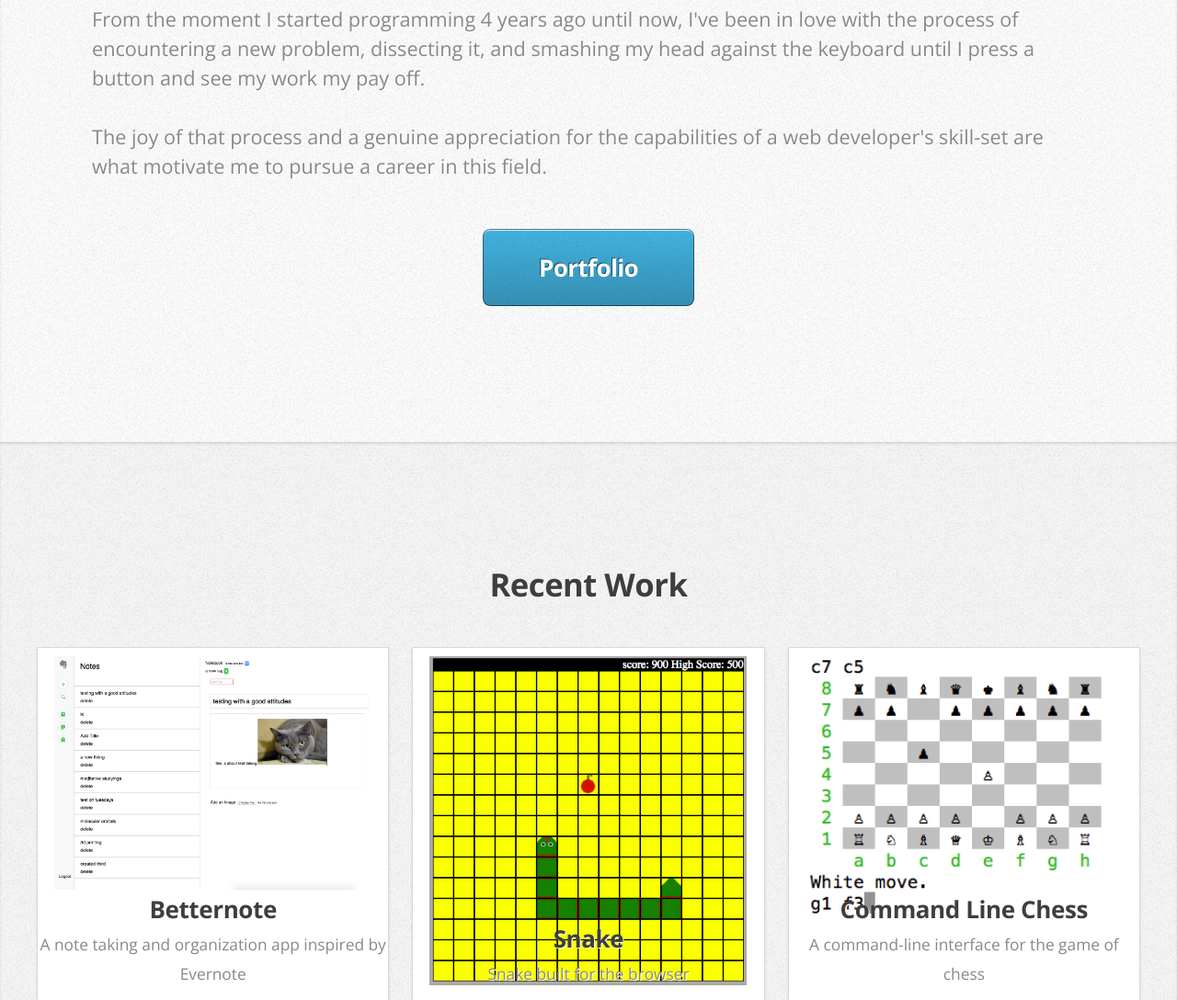
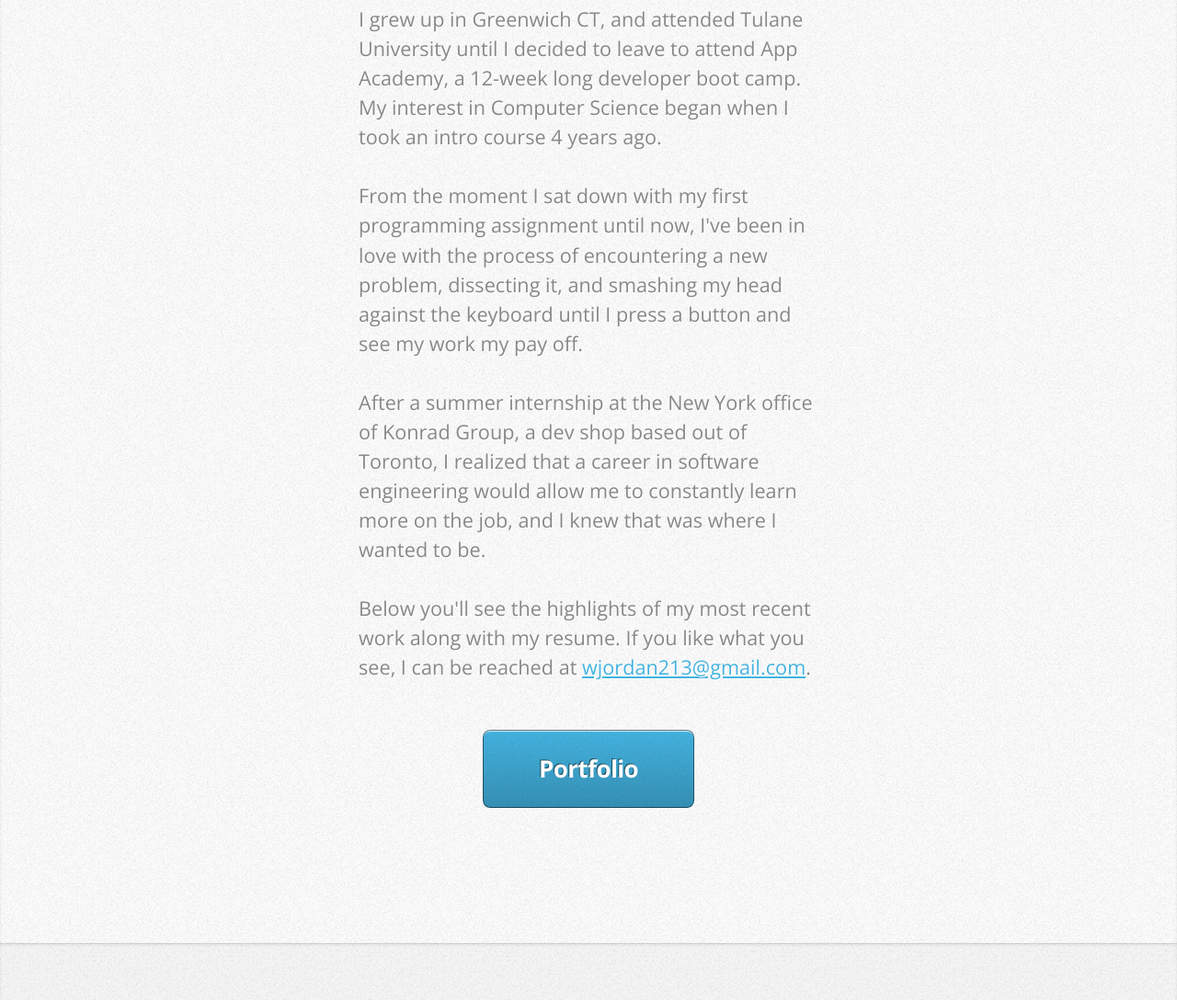
Before and after one commit to wjordan213/wjordan213.github.io, a plain HTML site: page index.html in a window 1280 px wide. Shown: the part 886-1974 px from the top of the page at 92% size. Drawn offline with nearby package versions, Linux system fonts and the light colour scheme.

Commit message:
update about section

```diff
--- a/assets/css/main.css
+++ b/assets/css/main.css
@@ -2105,10 +2105,15 @@
 
 	}
 
+	article#work {
+		max-width: 500px;
+		margin: 0 auto;
+	}
+
 	Article#work p {
 		text-align: left;
-		margin-left: 100px;
-		margin-right: 100px;
+		/*margin-left: 200px;*/
+		/*margin-right: 200px;*/
 	}
 
 ul.accessCode {
--- a/index.html
+++ b/index.html
@@ -51,11 +51,17 @@
 					<header>
 						<h2>About Me</h2>
 						<p>
-							From the moment I started programming 4 years ago until now, I've been in love with the process of encountering a new problem, dissecting it, and smashing my head against the keyboard until I press a button and see my work my pay off.
+							I grew up in Greenwich CT, and attended Tulane University until I decided to leave to attend App Academy, a 12-week long developer boot camp. My interest in Computer Science began when I took an intro course 4 years ago.
+						</p><br>
+						<p>
+              From the moment I sat down with my first programming assignment until now, I've been in love with the process of encountering a new problem, dissecting it, and smashing my head against the keyboard until I press a button and see my work my pay off.
 						</p></br>
-						<p>
-							The joy of that process and a genuine appreciation for the capabilities of a web developer's skill-set are what motivate me to pursue a career in this field.
-						</p>
+            <p>
+              After a summer internship at the New York office of Konrad Group, a dev shop based out of Toronto, I realized that a career in software engineering would allow me to constantly learn more on the job, and I knew that was where I wanted to be.
+            </p><br>
+            <p>
+              Below you'll see the highlights of my most recent work along with my resume. If you like what you see, I can be reached at <a href="mailto:wjordan213@gmail.com">wjordan213@gmail.com</a>.
+            </p>
 					</header>
 					<footer>
 						<a href="#portfolio" class="button big scrolly">Portfolio</a>
@@ -208,9 +214,9 @@
 					<h3>CONTACT</h3>
 					<ul class="social">
 						<li><a href="#" class="icon fa-linkedin"><span class="label">LinkedIn</span></a></li>
-						<li><a href="#" class="icon fa-github"><span class="label">Github</span></a></li>
-						<li><a href="#" class="icon fa-envelope-square"></a></li>
-						<li><a href="#" class="icon fa-file-pdf-o"></a></li>
+						<li><a href="https://github.com/wjordan213" class="icon fa-github"><span class="label">Github</span></a></li>
+						<li><a href="mailto:wjordan213@gmail.com" class="icon fa-envelope-square"></a></li>
+						<li><a href="pdfs/my_resume.pdf" class="icon fa-file-pdf-o"></a></li>
 					</ul>
 					<hr />
 				</div>
```
Also changed, not shown: todo.txt, 2 other files.
